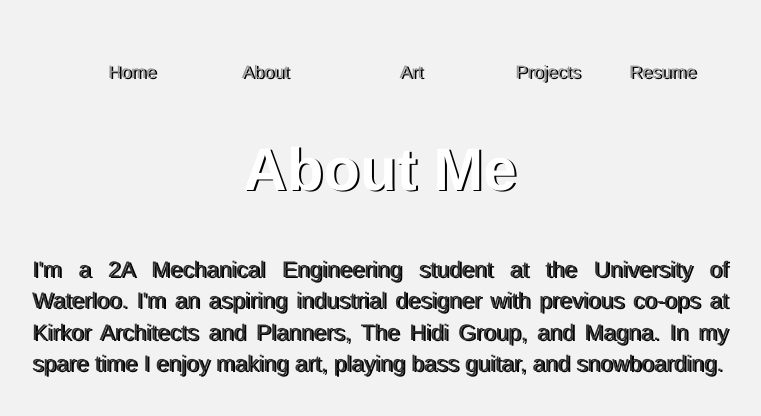
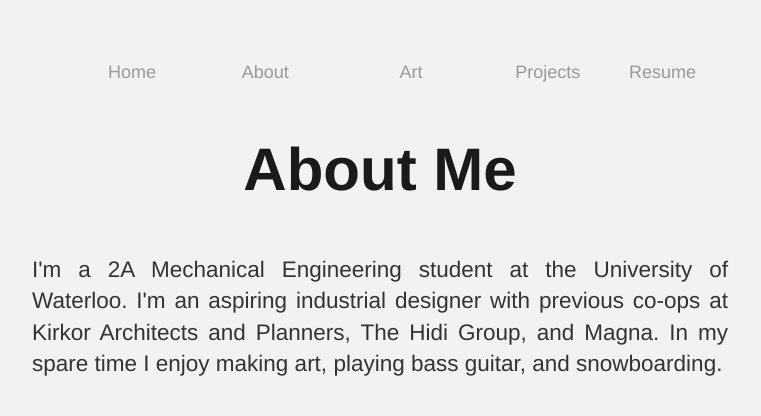
Before and after one commit to jhltsang/jhltsang.github.io, a Jekyll site: the page built from about/index.html, in a window 1280 px wide. Shown: the top 416 px of the page, without its empty margins (260-1021 px from the left). Built offline with Jekyll 4.4.1, drawn with Linux system fonts in a browser that asks for light colours.

Commit message:
Update default.html

```diff
--- a/_layouts/default.html
+++ b/_layouts/default.html
@@ -9,7 +9,6 @@
 <center>
 
   <body>
-    <div class="strokeme">
       <nav>
         <ul>
           <!---
```
